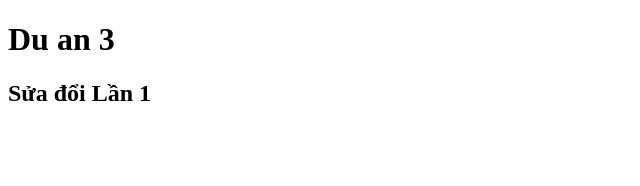
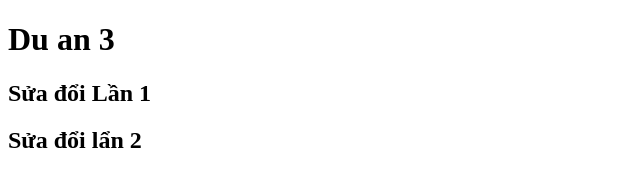
Before and after one commit to HuynhThuanIC/duan3, a plain HTML site: page index.html in a window 1280 px wide. Shown: the whole page, without its empty margins (0-640 px from the left). Drawn offline with Linux system fonts and the light colour scheme.

Commit message:
test commit lần 3

```diff
--- a/index.html
+++ b/index.html
@@ -8,5 +8,6 @@
   <body>
     <h1>Du an 3</h1>
     <h2>Sửa đổi Lần 1</h2>
+    <h2>Sửa đổi lẩn 2</h2>
   </body>
 </html>
```
